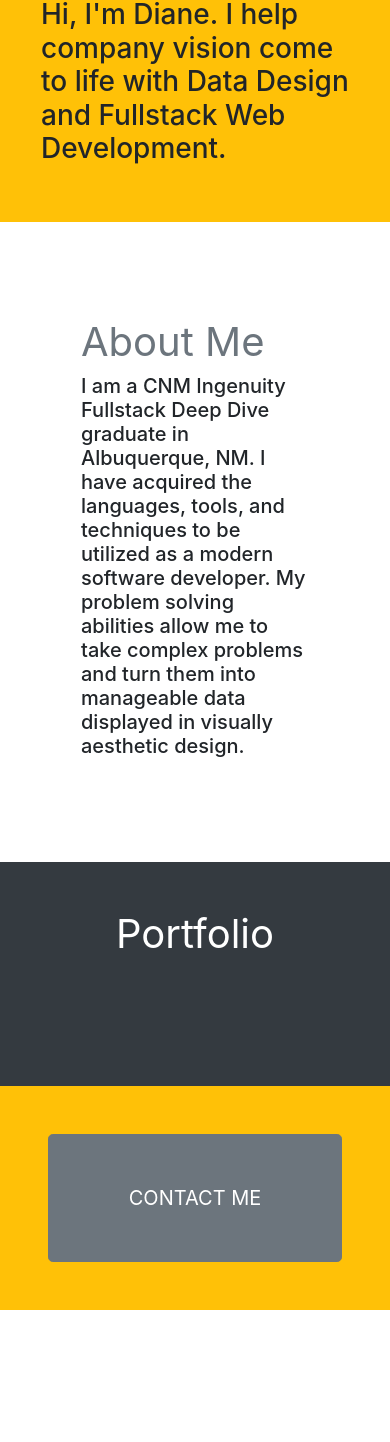
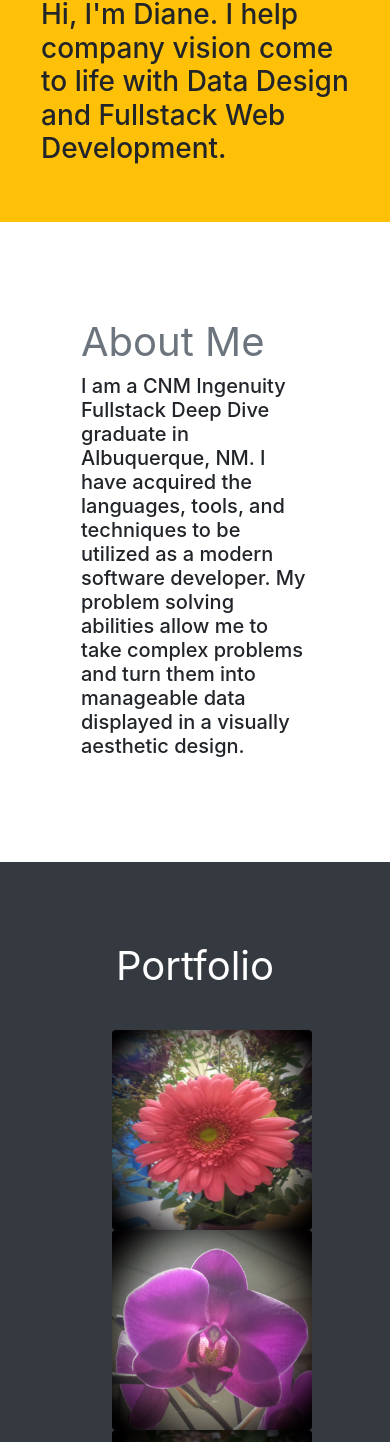
Before and after one commit to dianeaguilar/my-pwp-diane-aguilar, a plain HTML site: page public_html/documentation/milestone-3.html in a window 390 px wide. Shown: the part 558-2000 px from the top of the page. Before the commit the page ends 1868 px from the top, so only its background shows below. Drawn offline with nearby package versions, Linux system fonts and the light colour scheme.

Commit message:
edited milestone 3 and style css

```diff
--- a/public_html/documentation/milestone-3.html
+++ b/public_html/documentation/milestone-3.html
@@ -8,7 +8,7 @@
 </head>
 
 <body>
-<div class="stickpic">
+<article>
 <div class="category bg-warning p-5, 5, 0, 5" id="top">
 	<div class="container-fluid bg-dark mb-5">
 		<nav class="navbar navbar-expand-lg navbar-dark bg-dark">
@@ -37,7 +37,7 @@
 	<div class="welcome p-3, 3, 0, 3">
 		<div class="row">
 			<div class="col-md-7 d-flex justify-content-end mt-5 p-5,5,0,5">
-				<img src="Mom.PNG" class="dianepic" alt="diane" width="220" height="300">
+				<img src="Mom.PNG" class="stickpic" alt="diane" width="220" height="300">
 			</div>
 			<div class="col-md-5 p-5">
 				<h1 class="text-secondary font-weight-normal" id="welcome">Welcome!</h1>
@@ -46,17 +46,17 @@
 		</div>
 	</div>
 </div>
+</article>
 	<div class="aboutme p-5">
 		<div class="row">
 			<div class="col-md-5 p-5">
 			<h1 class="text-secondary font-weight-normal" id="about">About Me</h1>
-			<h5>I am a CNM Ingenuity Fullstack Deep Dive graduate in Albuquerque, NM.  I have acquired the languages, tools, and techniques to be utilized as a modern software developer. My problem solving abilities allow me to take complex problems and turn them into manageable data displayed in visually aesthetic design.</h5>
+			<h5>I am a CNM Ingenuity Fullstack Deep Dive graduate in Albuquerque, NM.  I have acquired the languages, tools, and techniques to be utilized as a modern software developer. My problem solving abilities allow me to take complex problems and turn them into manageable data displayed in a visually aesthetic design.</h5>
 			</div>
 			<div class="col-md-7"></div>
-			<div class="col-md-12"></div>
-		</div>
+			</div>
 	</div>
-</div>
+</article>
 <div class="container" id="icon">
 	<div class="row">
 		<div class="col-md-12"></div>
@@ -65,17 +65,19 @@
 </div>
 <div class="container-fluid bg-dark p-5">
 	<div class="row">
-		<div class="col-md-12">
-			<h1 class="text-white text-center font-weight-normal" id="portfolio">Portfolio</h1>
+		<div class="col-md-12 p-2">
+			<h1 class="text-white text-center font-weight-normal p-4" id="portfolio">Portfolio</h1>
 		</div>
-		<div class="col-md-4">
-			<img>
+	</div>
+	<div class="row">
+		<div class="col-md-4 pl-5">
+			<img src="Daisy.jpeg" class="rounded mx-auto d-block" width="200" height="200">
 		</div>
-		<div class="col-md-4">
-			<img>
+		<div class="col-md-4 pl-5">
+			<img src="Orchid.jpeg" class="rounded mx-auto d-block" width="200" height="200">
 		</div>
-		<div class="col-md-4">
-				<img>
+		<div class="col-md-4 pl-5">
+			<img src="Rose.jpeg" class="rounded mx-auto d-block" width="200" height="200">
 		</div>
 	</div>
 </div>
@@ -124,7 +126,9 @@
 		</div>
 	</div>
 </div>
+<footer>
 
+</footer>
 
 
 
```
Also changed, not shown: public_html/documentation/style.css (+5 -2 lines), public_html/documentation/Daisy.jpeg (added), public_html/documentation/Orchid.jpeg (added), public_html/documentation/Rose.jpeg (added).
